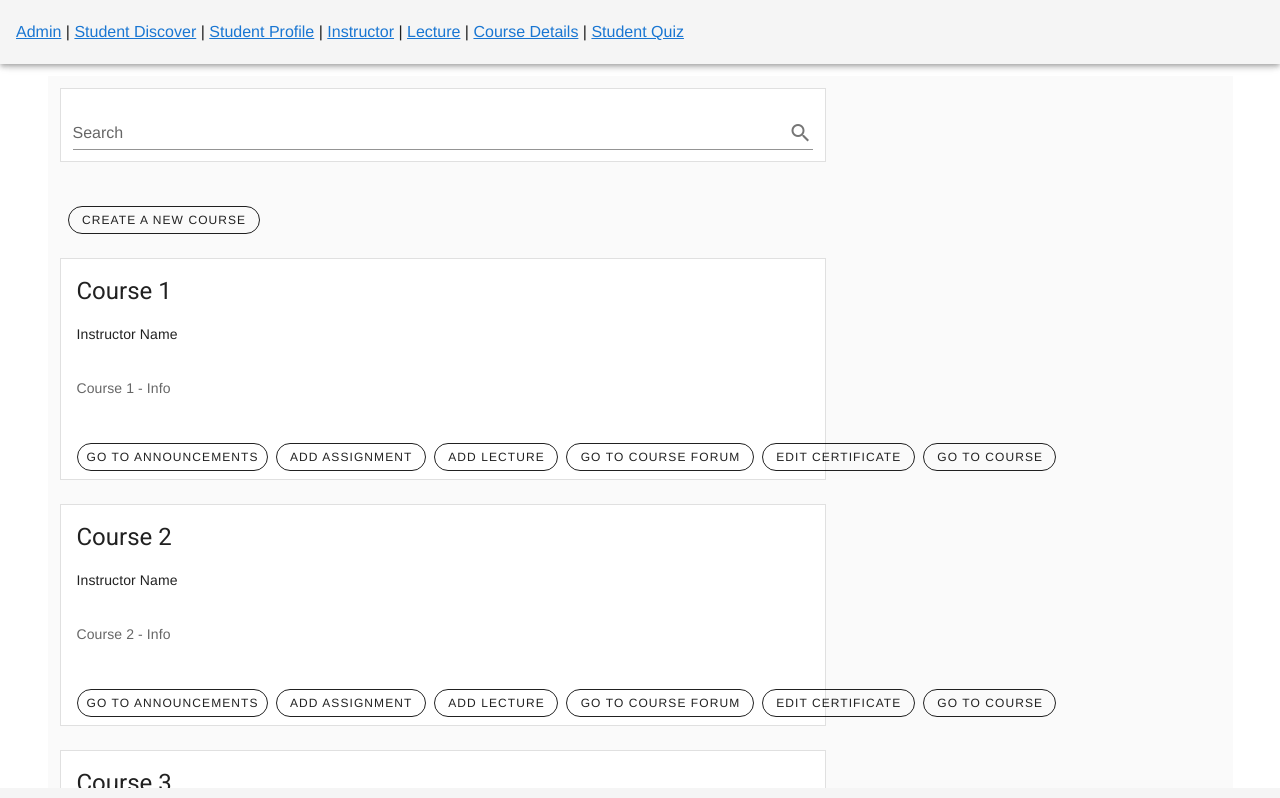
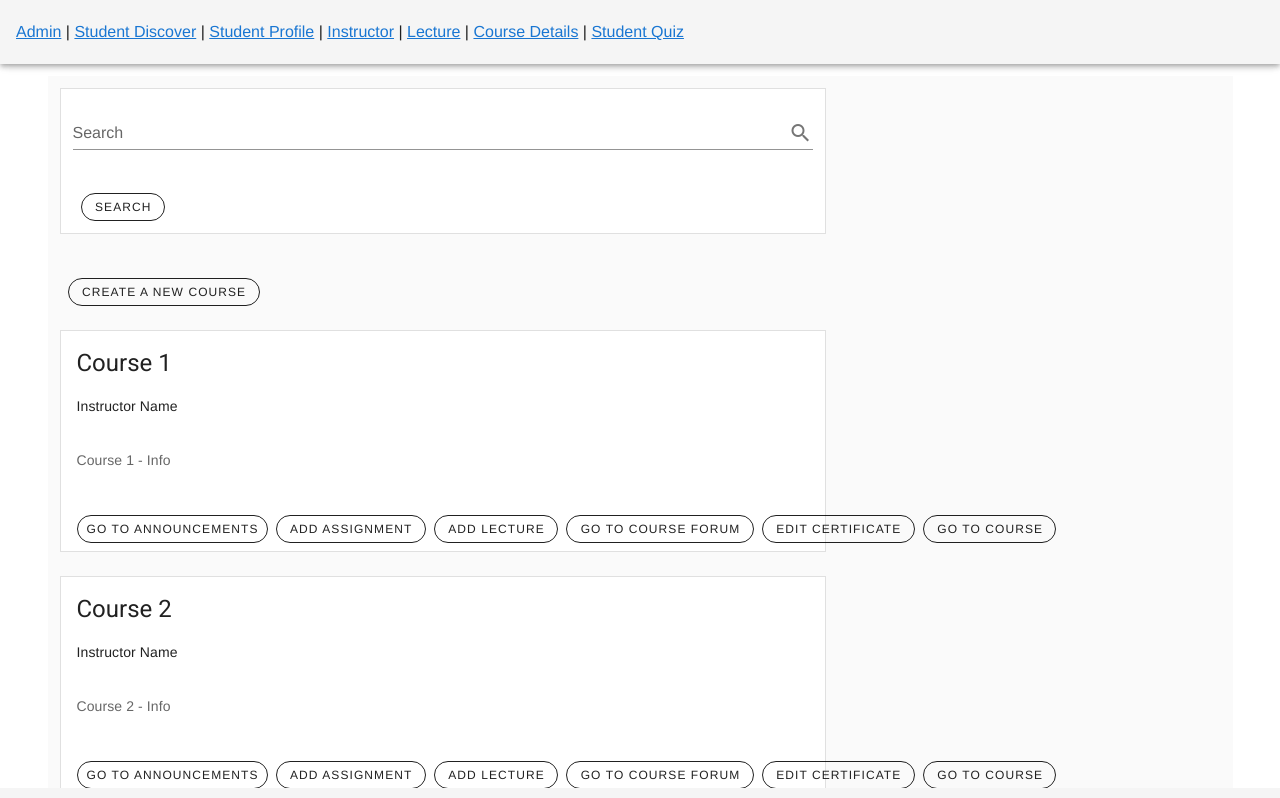
Before and after one commit to burakyuslu/CS353_Group9_Project, a Vue app in the folder frontend/: page /instructor/home in a window 1280 px wide. Shown: the top 798 px of the page. Built offline with nearby package versions, Linux system fonts and the light colour scheme; what vue-youtube-embed would draw is missing.

Commit message:
Fixed bugs on the instructor connection with the backend and added connection for the search functionality.

```diff
--- a/frontend/src/views/instructor/AddAssignment.vue
+++ b/frontend/src/views/instructor/AddAssignment.vue
@@ -139,6 +139,8 @@
 </template>
 
 <script>
+
+import axios from '../../utils/config.js'
 export default {
   name: 'App',
 
@@ -156,7 +158,7 @@ export default {
     },
 
     submit() {
-      axios.post('courses/courseId/assingments', { data: this.assignment })
+      axios.post('courses/courseId/assignments', {assignment: this.assignment})
       this.$router.go(-1)
     },
   },
--- a/frontend/src/views/instructor/AddLecture.vue
+++ b/frontend/src/views/instructor/AddLecture.vue
@@ -35,11 +35,12 @@
 </template>
 
 <script>
+
 import axios from '../../utils/config.js'
 export default {
   methods: {
     submit() {
-      axios.post('', {data:this.lectureName, data:this.url}) // fill the link
+      axios.post('', {lectureName: this.lectureName, url:this.url}) // fill the link
       this.$router.go(-1)
     }
   },
--- a/frontend/src/views/instructor/CreateCourse.vue
+++ b/frontend/src/views/instructor/CreateCourse.vue
@@ -45,11 +45,12 @@
 </template>
 
 <script>
+
 import axios from '../../utils/config.js'
 export default {
   methods: {
     submit() {
-      axios.post('', {data:this.courseName, data:this.category}) // fill the link
+      axios.post('', {courseName:this.courseName, category:this.category}) // fill the link
       this.$router.go(-1)
     }
   },
--- a/frontend/src/views/instructor/EditCertificate.vue
+++ b/frontend/src/views/instructor/EditCertificate.vue
@@ -38,10 +38,12 @@
 </template>
 
 <script>
+
+import axios from '../../utils/config.js'
 export default {
   methods: {
     submit() {
-      axios.post('', {data:this.certificate}) // fill the link
+      axios.post('', {certificate:this.certificate}) // fill the link
       this.$router.go(-1)
     }
   },
--- a/frontend/src/views/instructor/Home.vue
+++ b/frontend/src/views/instructor/Home.vue
@@ -16,6 +16,11 @@
                     mdi-magnify
                   </v-icon>
                 </v-text-field>
+              </v-container>
+              <v-container>
+                <v-btn class="ml-2 mt-5" outlined rounded small @click="search">
+                  Search
+                </v-btn>
               </v-container>
             </v-card>
           </v-col>
@@ -98,8 +103,16 @@
 </template>
 
 <script>
+
+import axios from '../../utils/config.js'
 export default {
   name: 'InstructorHome',
+  methods: {
+    search() {
+      axios.post('courses/courseId/assignments', { searchText: this.searchText })
+      this.$router.go(-1)
+    },
+  },
   data() {
     return {
       selectedCategories: ['Vuetify', 'Programming'],
```
